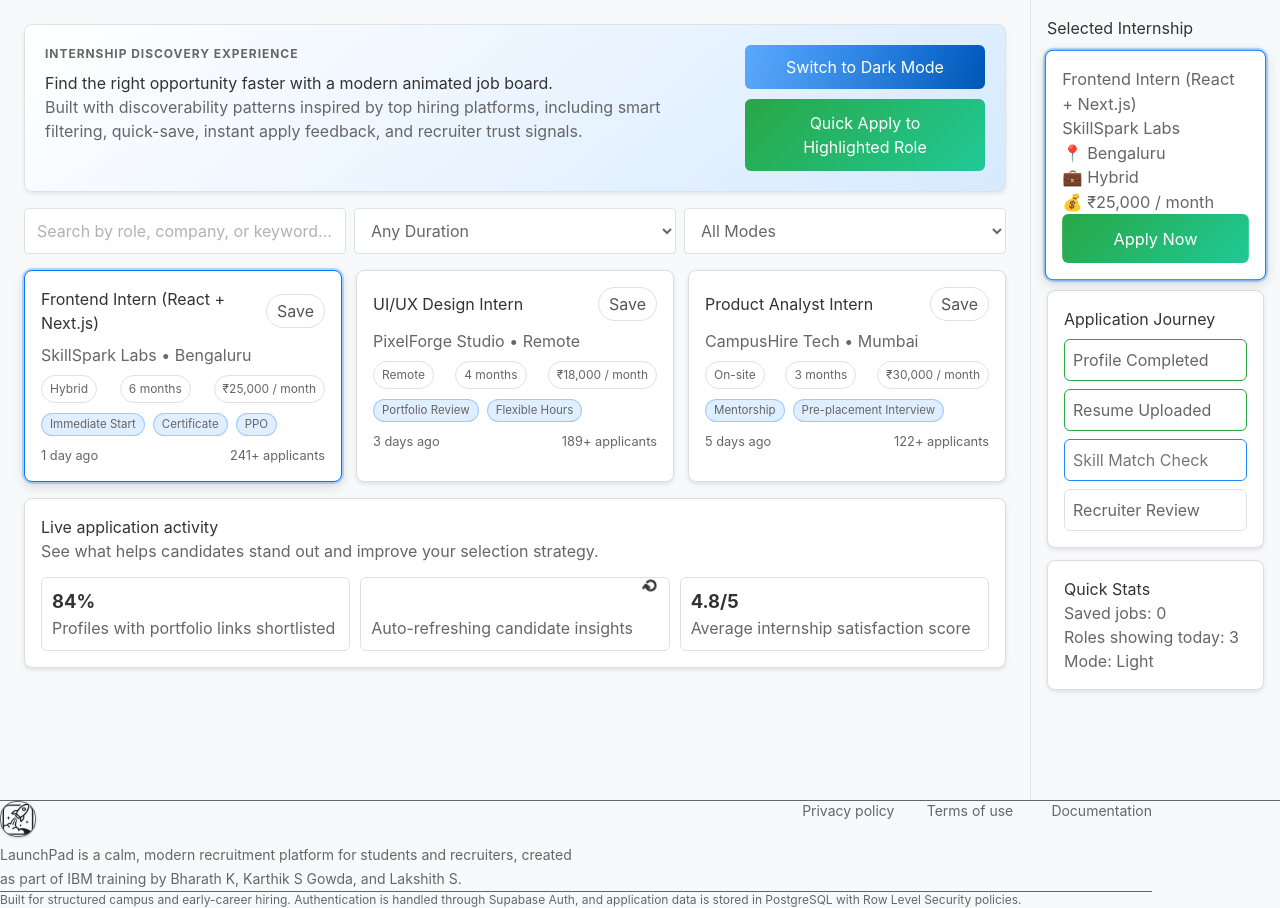
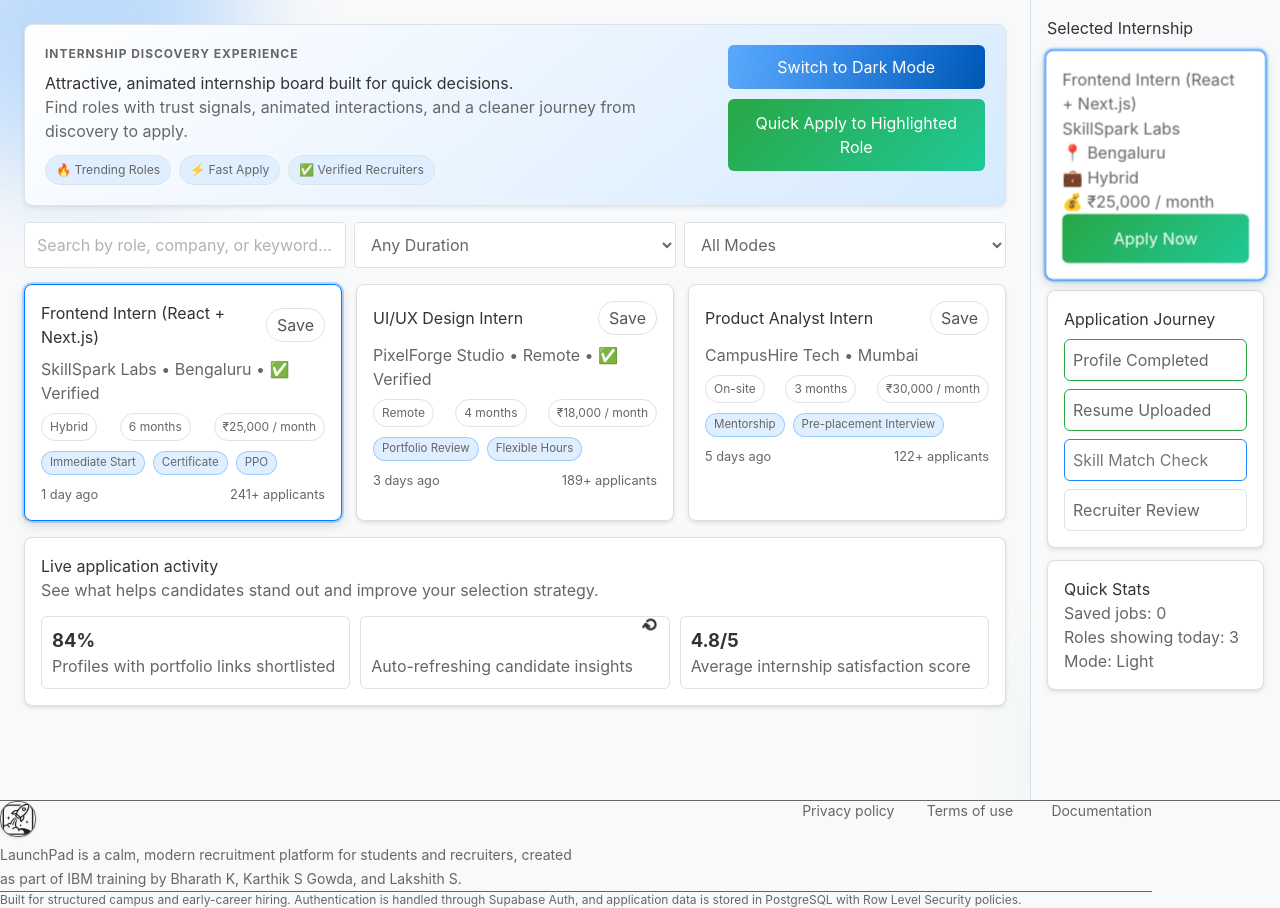
Before and after one commit to Karthisgowda/XYZ, a Next.js app: page / in a window 1280 px wide. Built offline with nearby package versions, Linux system fonts and the light colour scheme.

Commit message:
Polish homepage with richer animations and micro-interactions

```diff
--- a/app/globals.css
+++ b/app/globals.css
@@ -50,10 +50,12 @@ body {
 }
 
 .layout-main {
+  position: relative;
   display: flex;
   width: 100vw;
   height: 100vh;
   overflow: hidden;
+  isolation: isolate;
   background: var(--color-background);
   transition: background 0.3s var(--ease-standard);
 }
@@ -76,6 +78,32 @@ body {
   display: flex;
   flex-direction: column;
   gap: 12px;
+}
+
+
+.ambient-orb {
+  position: absolute;
+  width: 320px;
+  height: 320px;
+  border-radius: 50%;
+  filter: blur(55px);
+  pointer-events: none;
+  z-index: 0;
+  opacity: 0.45;
+  animation: floatOrb 12s ease-in-out infinite;
+}
+
+.orb-one {
+  top: -120px;
+  left: -90px;
+  background: color-mix(in srgb, var(--color-primary-blue) 52%, transparent);
+}
+
+.orb-two {
+  right: -110px;
+  bottom: -120px;
+  background: color-mix(in srgb, var(--color-success-teal) 52%, transparent);
+  animation-delay: -4s;
 }
 
 .layout-main h1,
@@ -120,6 +148,61 @@ body {
   display: flex;
   flex-direction: column;
   gap: 10px;
+}
+
+
+.layout-content,
+.layout-sidebar {
+  position: relative;
+  z-index: 1;
+}
+
+.hero-chip-row {
+  display: flex;
+  gap: 8px;
+  flex-wrap: wrap;
+  margin-top: 12px;
+}
+
+.hero-chip {
+  border-radius: 999px;
+  border: 1px solid var(--color-border-light);
+  background: color-mix(in srgb, var(--color-card) 88%, var(--color-primary-blue) 12%);
+  color: var(--color-text-label);
+  padding: 5px 10px;
+  font-size: 0.76rem;
+}
+
+.btn-pop {
+  transform-origin: center;
+}
+
+.btn-pop:hover {
+  transform: translateY(-3px) scale(1.03);
+}
+
+.btn-pop:active {
+  transform: translateY(-1px) scale(0.98);
+}
+
+.glow-hover:hover {
+  box-shadow: 0 0 0 1px color-mix(in srgb, var(--color-primary-blue) 44%, transparent), 0 10px 20px rgba(0, 123, 255, 0.16);
+}
+
+.glass-layer {
+  backdrop-filter: blur(10px);
+}
+
+.pop-in {
+  animation: popIn 0.45s var(--ease-standard) both;
+}
+
+.hero-chip-row .hero-chip:nth-child(2) {
+  animation-delay: 0.08s;
+}
+
+.hero-chip-row .hero-chip:nth-child(3) {
+  animation-delay: 0.16s;
 }
 
 .card {
@@ -305,7 +388,9 @@ body {
   .loading-spin,
   .message-success,
   .message-error,
-  .progress-step.active-step {
+  .progress-step.active-step,
+  .ambient-orb,
+  .pop-in {
     animation: none !important;
   }
 
@@ -484,3 +569,25 @@ body {
     transform: translateX(5px);
   }
 }
+
+
+@keyframes floatOrb {
+  0%,
+  100% {
+    transform: translateY(0) translateX(0);
+  }
+  50% {
+    transform: translateY(-18px) translateX(12px);
+  }
+}
+
+@keyframes popIn {
+  from {
+    opacity: 0;
+    transform: scale(0.86);
+  }
+  to {
+    opacity: 1;
+    transform: scale(1);
+  }
+}
--- a/app/page.tsx
+++ b/app/page.tsx
@@ -13,6 +13,7 @@ type Job = {
   applicants: number
   tags: string[]
   posted: string
+  verified: boolean
 }
 
 const jobs: Job[] = [
@@ -27,6 +28,7 @@ const jobs: Job[] = [
     applicants: 241,
     tags: ['Immediate Start', 'Certificate', 'PPO'],
     posted: '1 day ago',
+    verified: true,
   },
   {
     id: 2,
@@ -39,6 +41,7 @@ const jobs: Job[] = [
     applicants: 189,
     tags: ['Portfolio Review', 'Flexible Hours'],
     posted: '3 days ago',
+    verified: true,
   },
   {
     id: 3,
@@ -51,6 +54,7 @@ const jobs: Job[] = [
     applicants: 122,
     tags: ['Mentorship', 'Pre-placement Interview'],
     posted: '5 days ago',
+    verified: false,
   },
 ]
 
@@ -66,13 +70,11 @@ export default function Home() {
     const term = search.trim().toLowerCase()
     if (!term) return jobs
 
-    return jobs.filter((job) => {
-      return (
-        job.title.toLowerCase().includes(term) ||
-        job.company.toLowerCase().includes(term) ||
-        job.tags.some((tag) => tag.toLowerCase().includes(term))
-      )
-    })
+    return jobs.filter((job) =>
+      job.title.toLowerCase().includes(term) ||
+      job.company.toLowerCase().includes(term) ||
+      job.tags.some((tag) => tag.toLowerCase().includes(term)),
+    )
   }, [search])
 
   const activeJob = filteredJobs.find((job) => job.id === activeJobId) ?? filteredJobs[0] ?? jobs[0]
@@ -94,21 +96,27 @@ export default function Home() {
 
   return (
     <div className={`layout-main ${isDarkMode ? 'theme-dark' : 'theme-light'}`}>
+      <div className="ambient-orb orb-one" />
+      <div className="ambient-orb orb-two" />
       <main className="layout-content">
-        <section className="hero-card fade-in-up">
+        <section className="hero-card fade-in-up glass-layer">
           <div>
             <p className="eyebrow">Internship Discovery Experience</p>
-            <h1>Find the right opportunity faster with a modern animated job board.</h1>
+            <h1>Attractive, animated internship board built for quick decisions.</h1>
             <p className="text-secondary">
-              Built with discoverability patterns inspired by top hiring platforms, including smart filtering,
-              quick-save, instant apply feedback, and recruiter trust signals.
+              Find roles with trust signals, animated interactions, and a cleaner journey from discovery to apply.
             </p>
+            <div className="hero-chip-row">
+              <span className="hero-chip pop-in">🔥 Trending Roles</span>
+              <span className="hero-chip pop-in">⚡ Fast Apply</span>
+              <span className="hero-chip pop-in">✅ Verified Recruiters</span>
+            </div>
           </div>
           <div className="hero-actions">
-            <button className="btn-primary" onClick={() => setIsDarkMode((prev) => !prev)}>
+            <button className="btn-primary btn-pop" onClick={() => setIsDarkMode((prev) => !prev)}>
               {isDarkMode ? 'Switch to Light Mode' : 'Switch to Dark Mode'}
             </button>
-            <button className="btn-action" onClick={handleApply}>Quick Apply to Highlighted Role</button>
+            <button className="btn-action btn-pop" onClick={handleApply}>Quick Apply to Highlighted Role</button>
           </div>
         </section>
 
@@ -144,7 +152,7 @@ export default function Home() {
             return (
               <article
                 key={job.id}
-                className={`card fade-in-up ${isActive ? 'active' : ''}`}
+                className={`card fade-in-up ${isActive ? 'active' : ''} glow-hover`}
                 style={{ animationDelay: `${0.15 + index * 0.08}s` }}
                 onClick={() => setActiveJobId(job.id)}
               >
@@ -160,7 +168,9 @@ export default function Home() {
                     {isSaved ? 'Saved' : 'Save'}
                   </button>
                 </div>
-                <p className="company-text">{job.company} • {job.location}</p>
+                <p className="company-text">
+                  {job.company} • {job.location} {job.verified ? '• ✅ Verified' : ''}
+                </p>
                 <div className="meta-row">
                   <span>{job.mode}</span>
                   <span>{job.duration}</span>
@@ -180,7 +190,7 @@ export default function Home() {
           })}
         </section>
 
-        <section className="card insights-panel fade-in-up">
+        <section className="card insights-panel fade-in-up glass-layer">
           <div>
             <h2>Live application activity</h2>
             <p className="text-secondary">See what helps candidates stand out and improve your selection strategy.</p>
@@ -205,7 +215,7 @@ export default function Home() {
       <aside className="layout-sidebar">
         <div className="sidebar-sticky">
           <h3>Selected Internship</h3>
-          <div className="card selected-preview">
+          <div className="card selected-preview glass-layer">
             <p className="text-label">{activeJob?.title ?? 'No role selected'}</p>
             <p className="text-secondary">{activeJob?.company}</p>
             <ul>
@@ -213,7 +223,7 @@ export default function Home() {
               <li>💼 {activeJob?.mode}</li>
               <li>💰 {activeJob?.stipend}</li>
             </ul>
-            <button className="btn-action" onClick={handleApply}>Apply Now</button>
+            <button className="btn-action btn-pop" onClick={handleApply}>Apply Now</button>
           </div>
 
           <div className="card progress-card">
```
